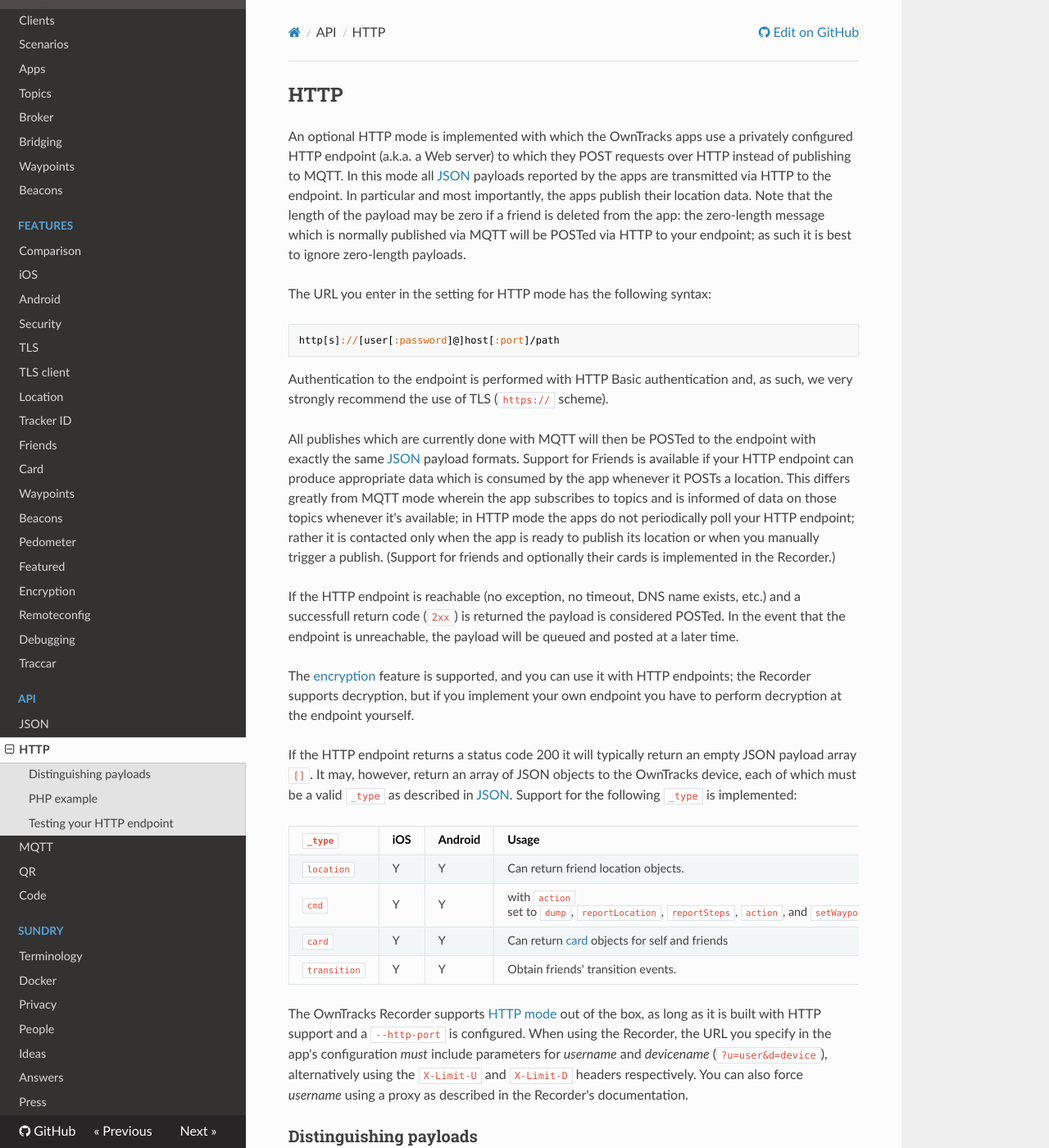
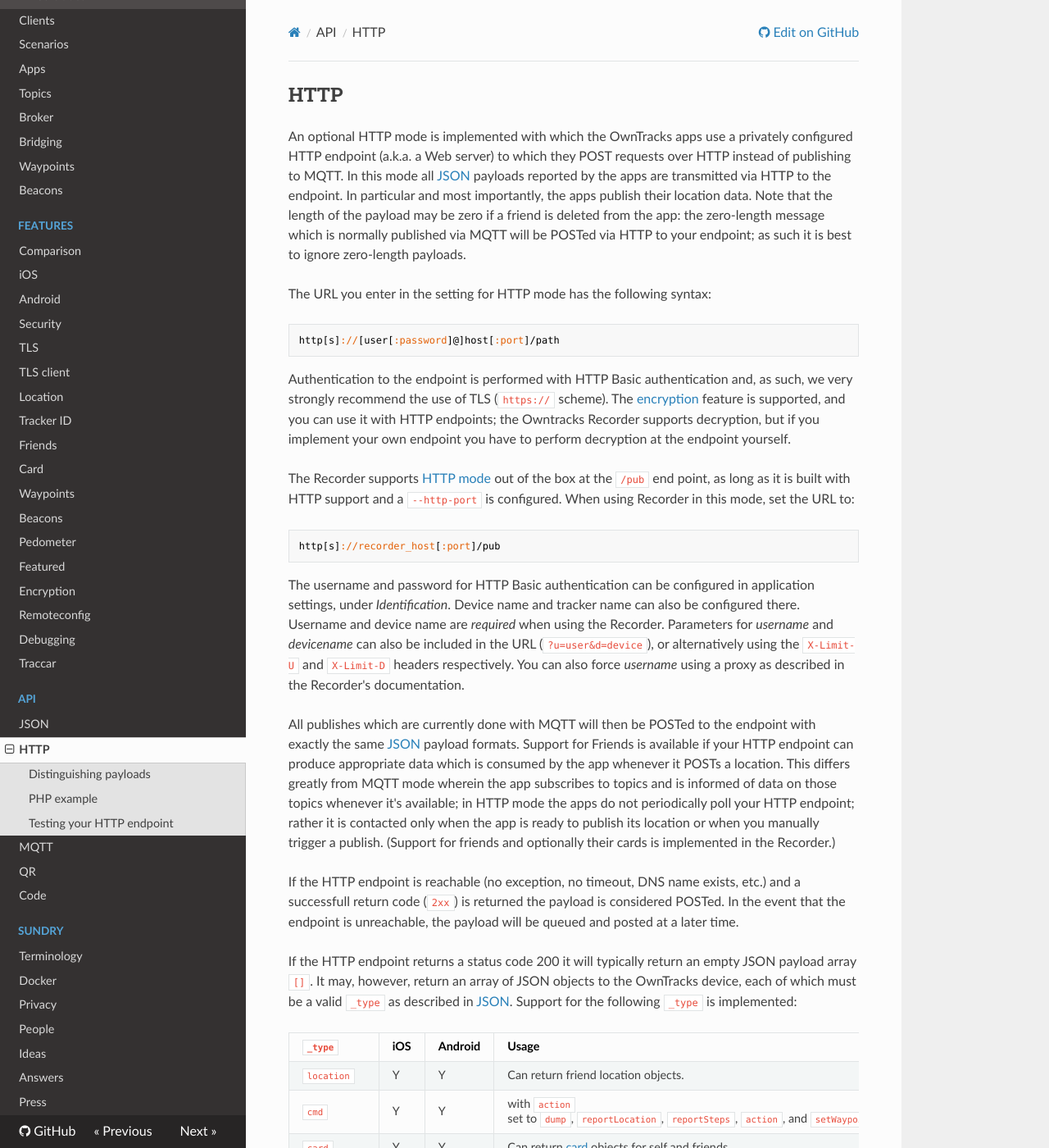
Before and after one commit to owntracks/booklet, an MkDocs documentation site: the page built from docs/tech/http.md, in a window 1280 px wide and 1400 px high. Shown: the whole window at 82% size. Built offline with MkDocs 1.6.1, drawn with Linux system fonts in a browser that asks for light colours; nearby versions of some CDN libraries; old or Windows-style settings are respelled for this version of MkDocs.

Commit message:
Explain how to use HTTP mode with recorder.
Clarify that the /pub end point should be used if Recorder is being used in HTTP mode. Also combine paragraphs discussing authentication and encryption.

````diff
--- a/docs/tech/http.md
+++ b/docs/tech/http.md
@@ -8,13 +8,19 @@ The URL you enter in the setting for HTTP mode has the following syntax:
 http[s]://[user[:password]@]host[:port]/path
 ```
 
-Authentication to the endpoint is performed with HTTP Basic authentication and, as such, we very strongly recommend the use of TLS (`https://` scheme).
+Authentication to the endpoint is performed with HTTP Basic authentication and, as such, we very strongly recommend the use of TLS (`https://` scheme). The [encryption](../features/encrypt.md) feature is supported, and you can use it with HTTP endpoints; the Owntracks Recorder supports decryption, but if you implement your own endpoint you have to perform decryption at the endpoint yourself.
+
+The Recorder supports [HTTP mode](https://github.com/owntracks/recorder#http-mode) out of the box at the `/pub` end point, as long as it is built with HTTP support and a `--http-port` is configured. When using Recorder in this mode, set the URL to:
+
+```
+http[s]://recorder_host[:port]/pub
+```
+
+The username and password for HTTP Basic authentication can be configured in application settings, under *Identification*. Device name and tracker name can also be configured there. Username and device name are *required* when using the Recorder. Parameters for _username_ and _devicename_ can also be included in the URL (`?u=user&d=device`), or alternatively using the `X-Limit-U` and `X-Limit-D` headers respectively. You can also force _username_ using a proxy as described in the Recorder's documentation.
 
 All publishes which are currently done with MQTT will then be POSTed to the endpoint with exactly the same [JSON](json.md) payload formats. Support for Friends is available if your HTTP endpoint can produce appropriate data which is consumed by the app whenever it POSTs a location. This differs greatly from MQTT mode wherein the app subscribes to topics and is informed of data on those topics whenever it's available; in HTTP mode the apps do not periodically poll your HTTP endpoint; rather it is contacted only when the app is ready to publish its location or when you manually trigger a publish. (Support for friends and optionally their cards is implemented in the Recorder.)
 
 If the HTTP endpoint is reachable (no exception, no timeout, DNS name exists, etc.) and a successfull return code (`2xx`) is returned  the payload is considered POSTed. In the event that the endpoint is unreachable, the payload will be queued and posted at a later time.
-
-The [encryption](../features/encrypt.md) feature is supported, and you can use it with HTTP endpoints; the Recorder supports decryption, but if you implement your own endpoint you have to perform decryption at the endpoint yourself.
 
 If the HTTP endpoint returns a status code 200 it will typically return an empty JSON payload array `[]`. It may, however, return an array of JSON objects to the OwnTracks device, each of which must be a valid `_type` as described in [JSON](../tech/json.md). Support for the following `_type` is implemented:
 
@@ -24,9 +30,6 @@ If the HTTP endpoint returns a status code 200 it will typically return an empty
 | `cmd`        | Y     | Y    | with `action` set to `dump`, `reportLocation`, `reportSteps`, `action`, and `setWaypoints`
 | `card`       | Y     | Y    | Can return [card](../features/card.md) objects for self and friends
 | `transition` | Y     | Y    | Obtain friends' transition events.
-
-The OwnTracks Recorder supports [HTTP mode](https://github.com/owntracks/recorder#http-mode) out of the box, as long as it is built with HTTP support and a `--http-port` is configured.
-When using the Recorder, the URL you specify in the app's configuration *must* include parameters for _username_ and _devicename_ (`?u=user&d=device`), alternatively using the `X-Limit-U` and `X-Limit-D` headers respectively. You can also force _username_ using a proxy as described in the Recorder's documentation.
 
 ### Distinguishing payloads
 
````
